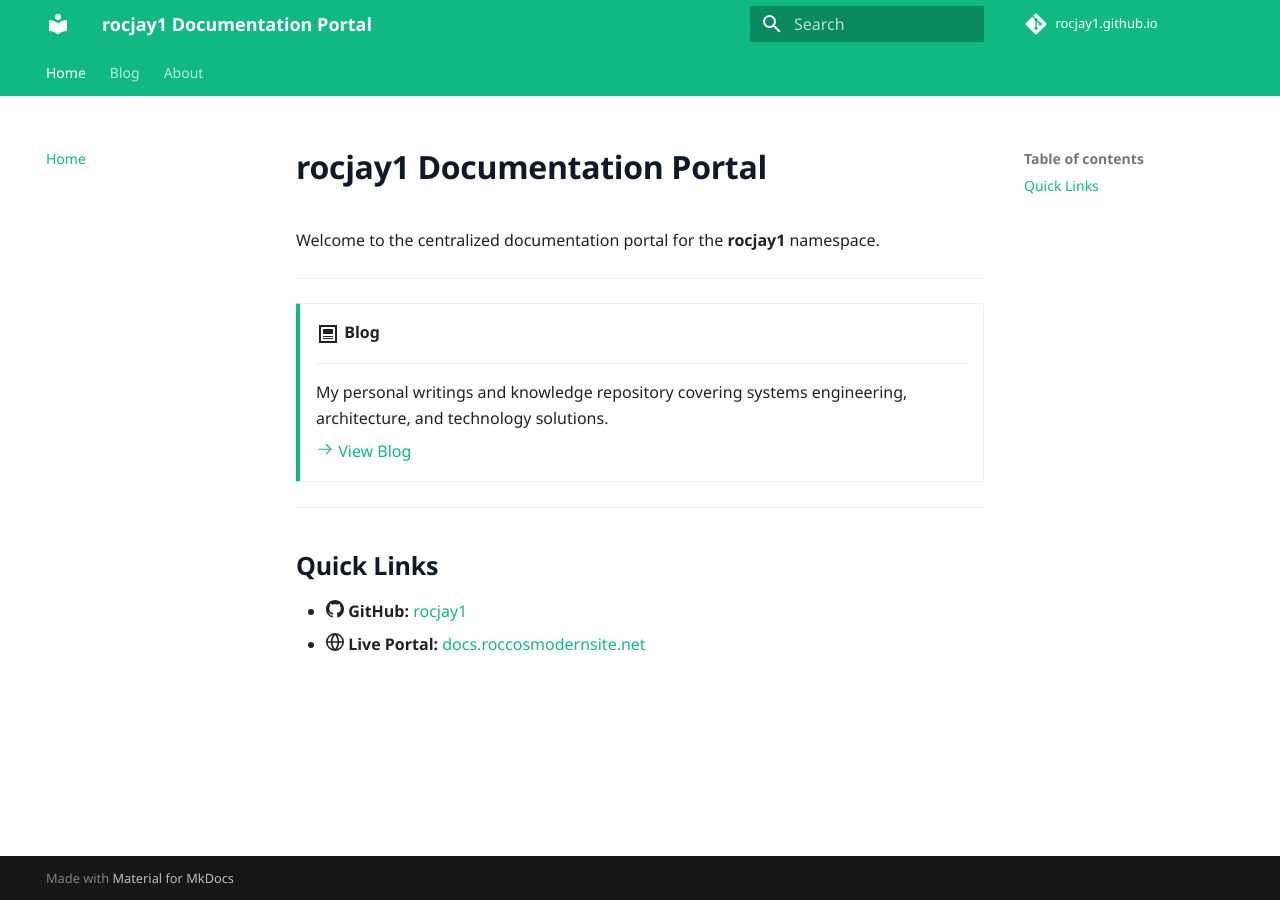
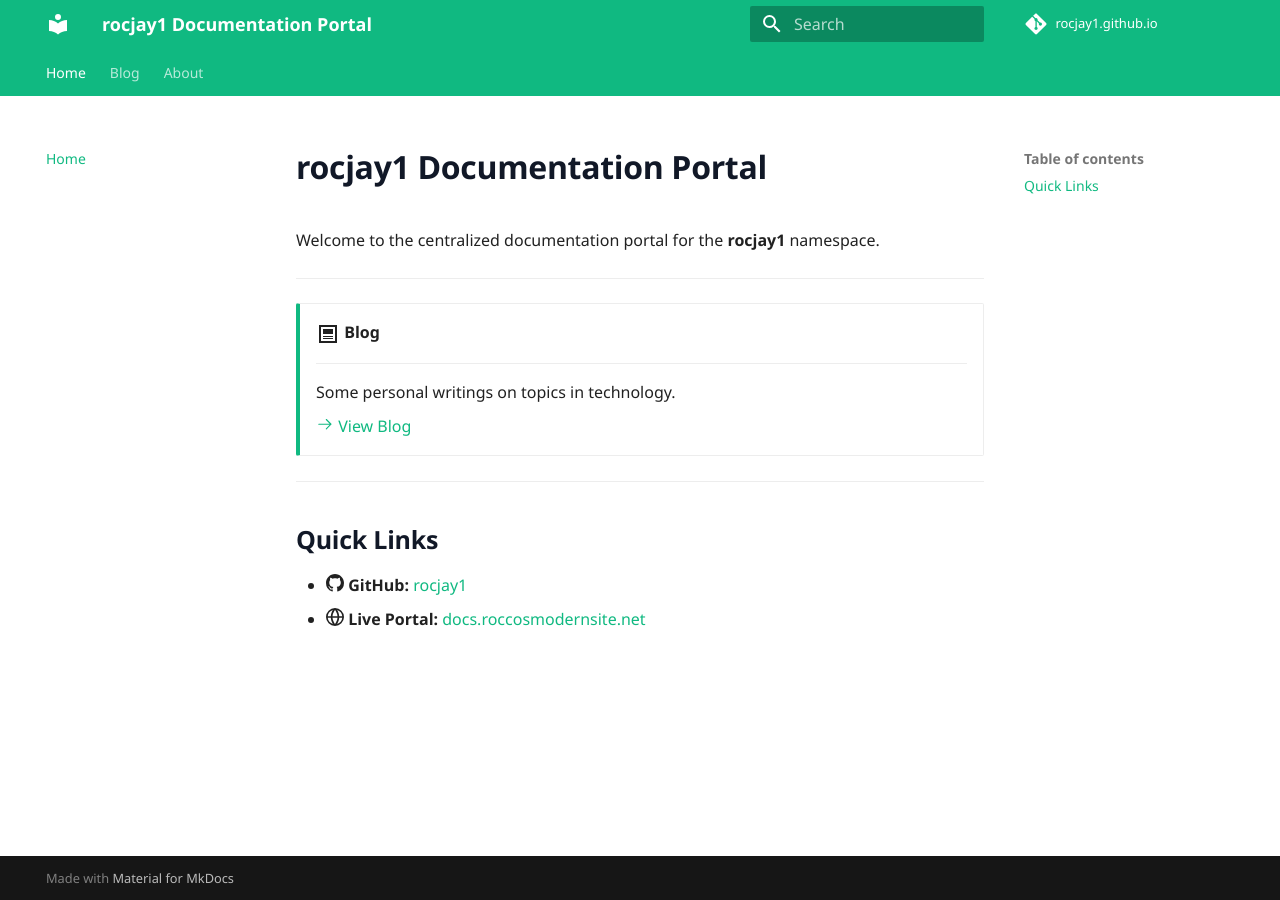
Before and after one commit to rocjay1/rocjay1.github.io, an MkDocs documentation site: the page built from docs/index.md, in a window 1280 px wide. Built offline with MkDocs 1.6.1 and Material for MkDocs 9.7.7, drawn with Linux system fonts in a browser that asks for light colours; comment, search, counter and statistics services are not loaded.

Commit message:
fix: actual finishing touches

```diff
--- a/docs/index.md
+++ b/docs/index.md
@@ -10,7 +10,7 @@ Welcome to the centralized documentation portal for the **rocjay1** namespace.
 
     ---
 
-    My personal writings and knowledge repository covering systems engineering, architecture, and technology solutions.
+    Some personal writings on topics in technology.
 
     [:octicons-arrow-right-24: View Blog](blog/index.md)
 
```
Also changed, not shown: docs/about.md (+1 -1 lines).
